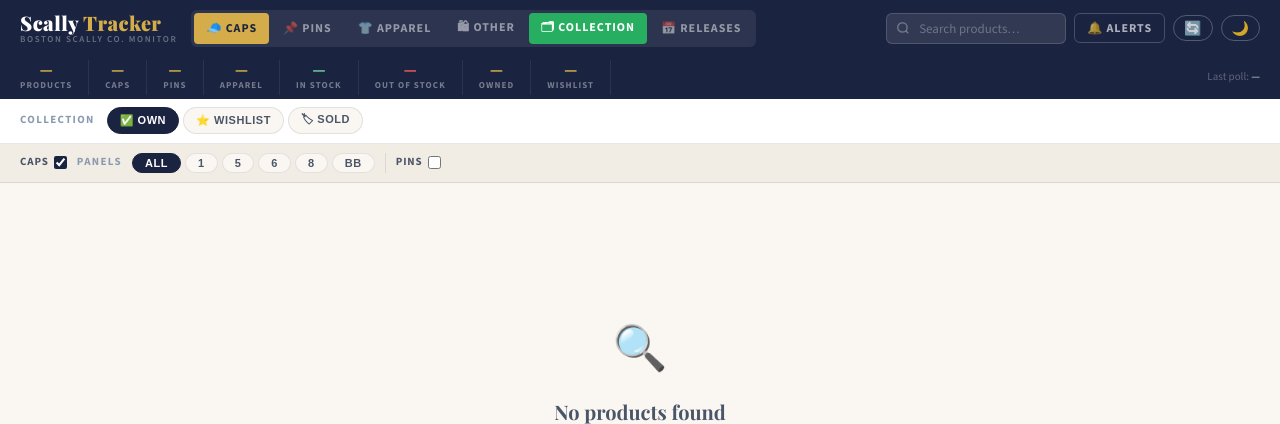
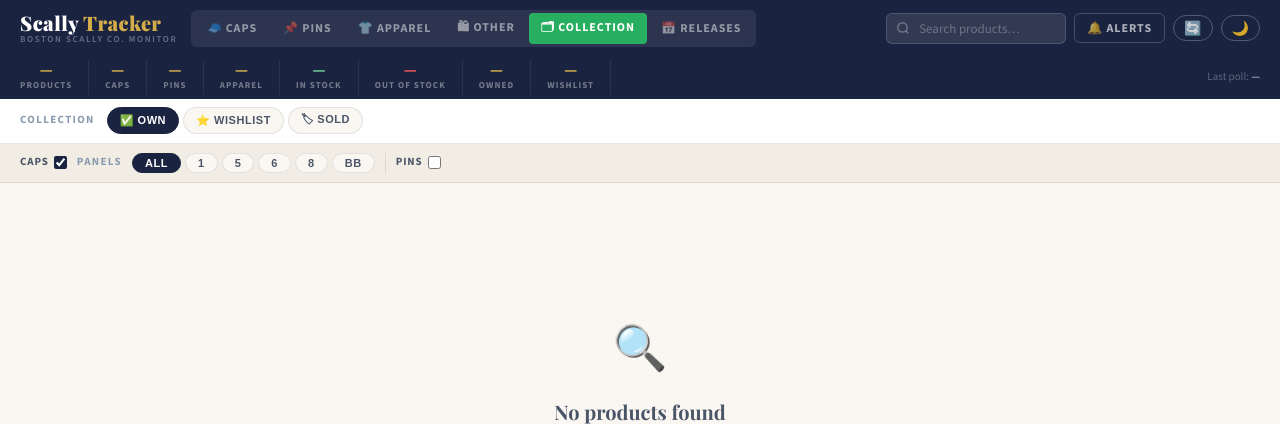
Before and after one commit to ifederov/Scally-Tracker, a Flask app: page / in a window 1280 px wide. Shown: the top 424 px of the page. Run offline with Flask 3, Linux system fonts and the light colour scheme; data that the repository does not hold is empty.

Commit message:
chore: automated backup commit — 2026-04-18_18-58-23
Changed files: coll.png collection.png data/inventory.db-shm data/poller-err.log data/poller.log data/web-err.log data/web.log singles.png templates/index.html

```diff
--- a/templates/index.html
+++ b/templates/index.html
@@ -264,6 +264,7 @@ input[type="search"]::-webkit-search-cancel-button {
   border-radius:20px; padding:3px 12px; cursor:pointer; transition:all .15s; white-space:nowrap;
 }
 .pill:hover { border-color:var(--navy); color:var(--navy); }
+.pill:focus { outline: none; }
 .pill.active { background:var(--navy); border-color:var(--navy); color:#fff; }
 .sort-wrap { margin-left:auto; display:flex; align-items:center; gap:8px; }
 select.srt {
@@ -288,7 +289,7 @@ select.srt {
   font-size:11px; font-weight:700; letter-spacing:.08em; text-transform:uppercase;
   color:var(--text2); cursor:pointer; white-space:nowrap; user-select:none;
 }
-.own-chk-lbl input[type="checkbox"] { accent-color:var(--navy); cursor:pointer; }
+.own-chk-lbl input[type="checkbox"] { accent-color:var(--navy); cursor:pointer; outline:none; }
 .own-panel-radios { display:flex; align-items:center; gap:6px; }
 .own-radio-lbl {
   display:flex; align-items:center; gap:3px;
@@ -697,11 +698,11 @@ body.dark .add-manual-btn:hover .plus-circle { background:var(--gold); }
       </div>
 
       <div class="cat-tabs">
-<button class="cat-tab active" data-cat="caps"    onclick="setCat(this)">🧢 Caps</button>
+<button class="cat-tab"        data-cat="caps"    onclick="setCat(this)">🧢 Caps</button>
         <button class="cat-tab"        data-cat="pins"    onclick="setCat(this)">📌 Pins</button>
         <button class="cat-tab"        data-cat="apparel" onclick="setCat(this)">👕 Apparel</button>
         <button class="cat-tab"        data-cat="other"    onclick="setCat(this)">🛍 Other</button>
-        <button class="cat-tab"        data-cat="collection" onclick="setCat(this)">🗂 Collection<span class="tab-badge" id="wl-badge"></span></button>
+        <button class="cat-tab active" data-cat="collection" onclick="setCat(this)">🗂 Collection<span class="tab-badge" id="wl-badge"></span></button>
         <button class="cat-tab"        data-cat="releases" onclick="setCat(this)">📅 Releases</button>
       </div>
 
@@ -1597,8 +1598,7 @@ function render(products, manualCaps=[]){
     // Apply owned caps/pins filter to catalog products
     if(collectionView === 'owned'){
       products = products.filter(p => {
-        if(p._manual) return true; // manual caps already filtered above
-        if(p.category === 'caps'){
+        if(p.category === 'caps' || p._manual){
           if(!ownShowCaps) return false;
           if(ownCapsPanel !== 'all' && String(p.panels||'') !== ownCapsPanel) return false;
           return true;
```
Also changed, not shown: coll.png (added), collection.png (deleted), singles.png (added), 5 other files.
